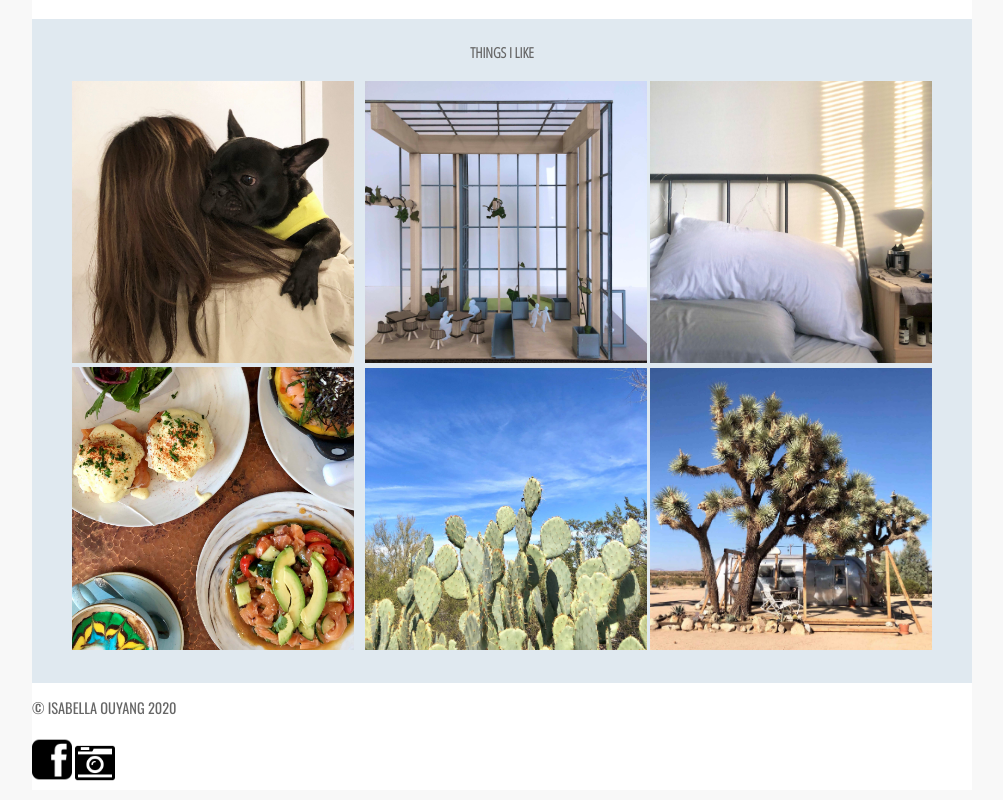
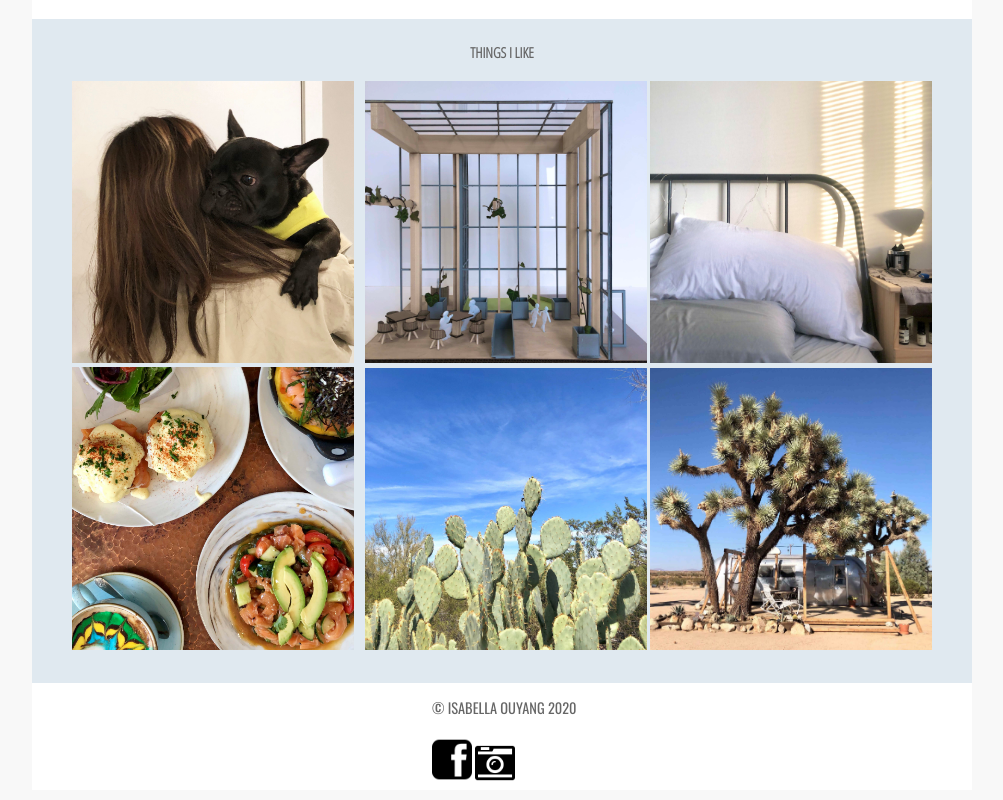
Before and after one commit to IsabellaOuyang/My-schedule, a plain HTML site: page index.html in a window 1280 px wide. Shown: the part 1064-1864 px from the top of the page, without its empty margins (138-1141 px from the left). Drawn offline with nearby package versions, Linux system fonts and the light colour scheme.

Commit message:
update style

```diff
--- a/style.css
+++ b/style.css
@@ -8,6 +8,9 @@ body {
   background-color: #f8f8f8;
 }
 
+footer{
+  padding-left: 400px;
+}
 
 /*Lists*/
 li {
```
